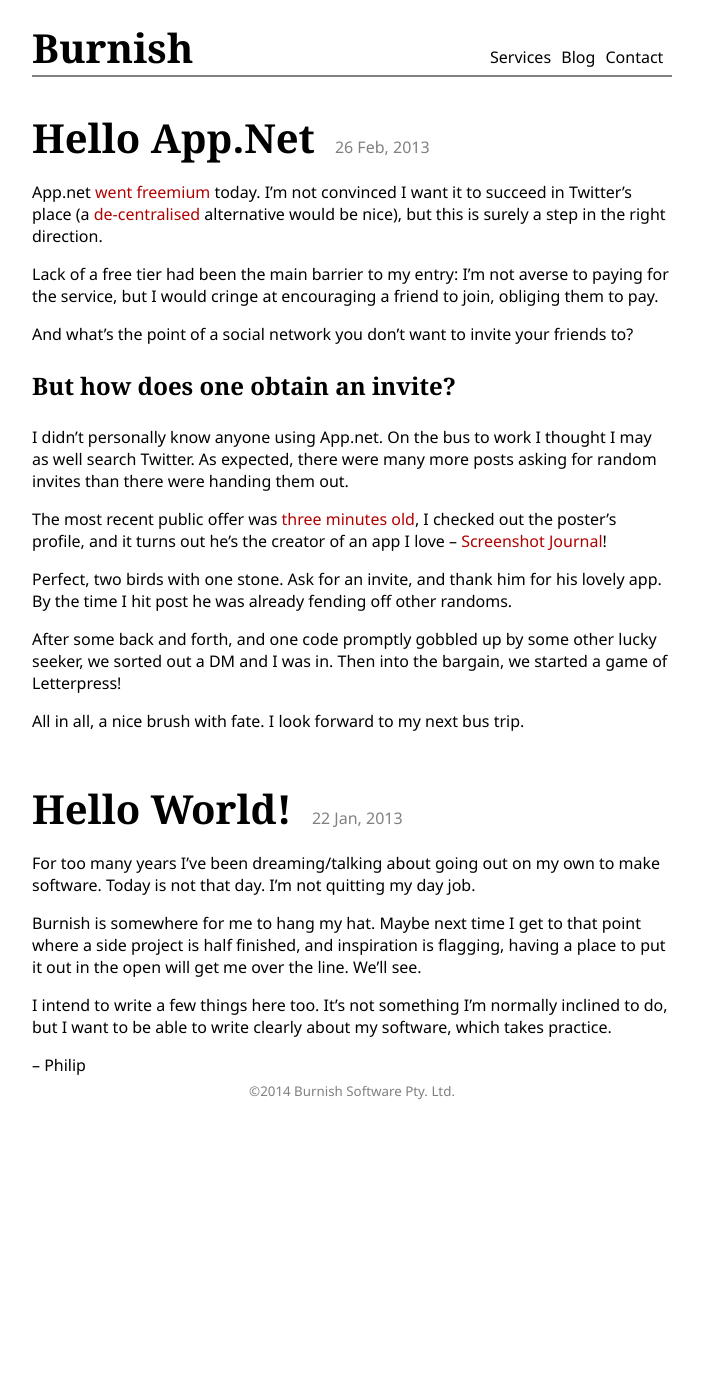
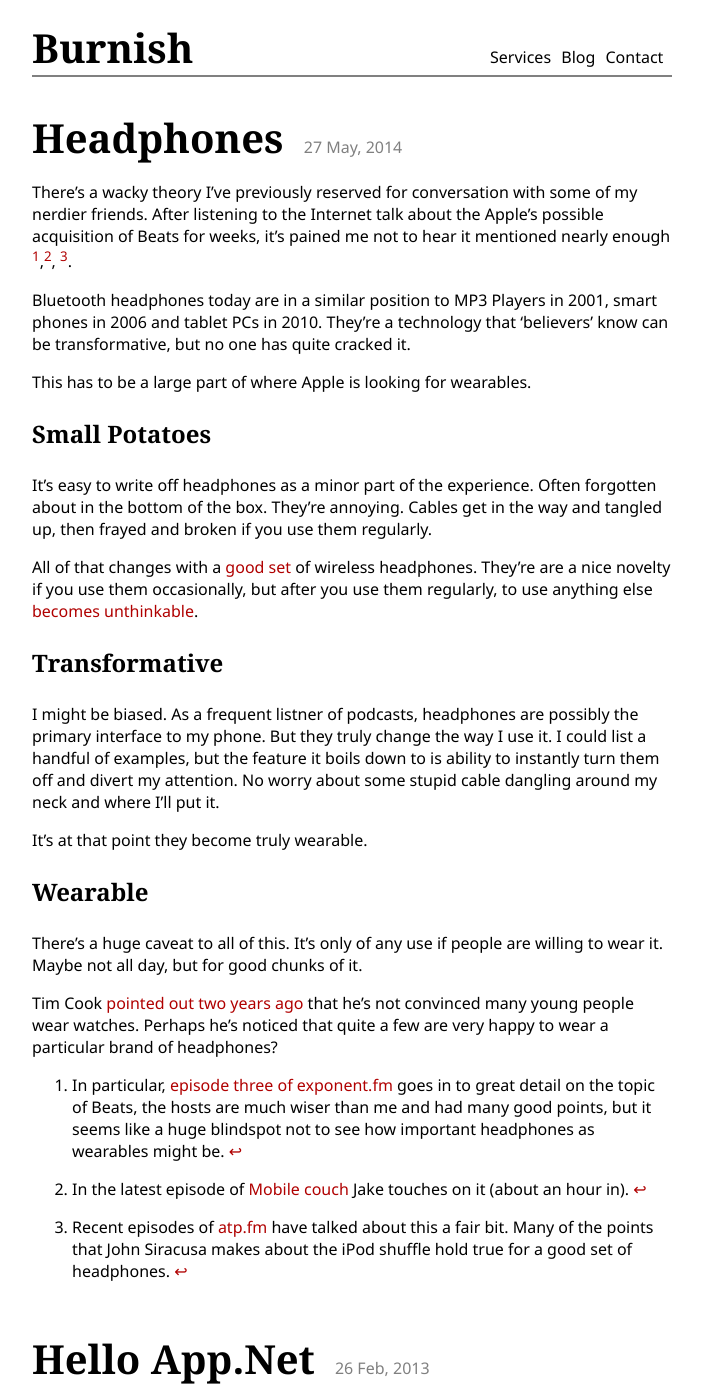
Before and after one commit to burnish/burnish.github.com, a Jekyll site: the page built from blog.html, in a window 1280 px wide and 1400 px high. Shown: the whole window, without its empty margins (288-991 px from the left). Built offline with Jekyll 4.4.1, drawn with Linux system fonts in a browser that asks for light colours.

Commit message:
Headphones / Apple+Beats post

```diff
--- a/_config.yml
+++ b/_config.yml
@@ -4,7 +4,7 @@
 
 port: 4445
 
-exclude: ["Rakefile", "style/less/"]
+exclude: ["Rakefile", "Gemfile", "README.md", "style/less/"]
 pygments: true
 
 # Themes are encouraged to use these universal variables
--- /dev/null
+++ b/_posts/2014-05-27-headphones.md
@@ -0,0 +1,45 @@
+---
+title: Headphones
+layout: post
+category: tech
+tags: [apple]
+description: Why headphones might be Apple's first step in wearables.
+---
+
+There's a wacky theory I've previously reserved for conversation with some of my nerdier friends. After listening to the Internet talk about the Apple's possible acquisition of Beats for weeks, it's pained me not to hear it mentioned nearly enough [^1],[^2], [^3].
+
+Bluetooth headphones today are in a similar position to MP3 Players in 2001, smart phones in 2006 and tablet PCs in 2010. They're a technology that 'believers' know can be transformative, but no one has quite cracked it.
+
+This has to be a large part of where Apple is looking for wearables.
+
+### Small Potatoes
+
+It's easy to write off headphones as a minor part of the experience. Often forgotten about in the bottom of the box. They're annoying. Cables get in the way and tangled up, then frayed and broken if you use them regularly.
+
+All of that changes with a [good set][lg-tone] of wireless headphones. They're are a nice novelty if you use them occasionally, but after you use them regularly, to use anything else [becomes unthinkable][hypercritical-tomorrow].
+
+### Transformative
+
+I might be biased. As a frequent listner of podcasts, headphones are possibly the primary interface to my phone. But they truly change the way I use it. I could list a handful of examples, but the feature it boils down to is ability to instantly turn them off and divert my attention. No worry about some stupid cable dangling around my neck and where I'll put it.
+
+It's at that point they become truly wearable.
+
+### Wearable
+
+There's a huge caveat to all of this. It's only of any use if people are willing to wear it. Maybe not all day, but for good chunks of it.
+
+Tim Cook [pointed out two years ago][all-things-d] that he's not convinced many young people wear watches. Perhaps he's noticed that quite a few are very happy to wear a particular brand of headphones?
+
+[^1]: In particular, [episode three of exponent.fm][exponent] goes in to great detail on the topic of Beats, the hosts are much wiser than me and had many good points, but it seems like a huge blindspot not to see how important headphones as wearables might be.
+
+[^2]: In the latest episode of [Mobile couch][mobilecouch] Jake touches on it (about an hour in).
+
+[^3]: Recent episodes of [atp.fm][atp] have talked about this a fair bit. Many of the points that John Siracusa makes about the iPod shuffle hold true for a good set of headphones.
+
+
+[exponent]: http://exponent.fm/episode-003-valiantly-defending-jobs/
+[mobilecouch]: http://jellystyle.com/podcasts/mobilecouch/32
+[lg-tone]: http://www.lg.com/us/cell-phone-accessories/lg-HBS700-tone
+[hypercritical-tomorrow]:http://hypercritical.co/2013/02/08/dont-stop-thinking-about-tomorrow
+[atp]:http://atp.fm/episodes/66
+[all-things-d]: http://allthingsd.com/20120529/live-apple-ceo-tim-cooks-first-time-in-the-hot-seat-at-d/
```
Also changed, not shown: README.md.
